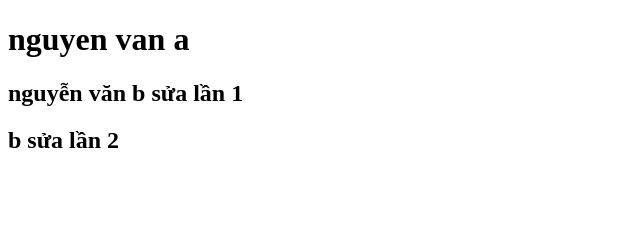
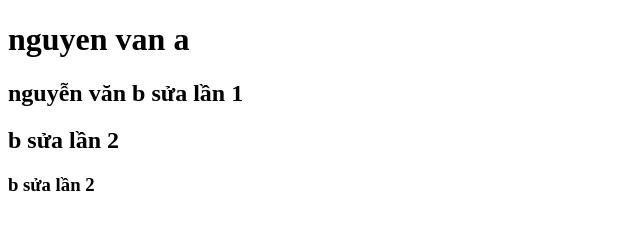
Before and after one commit to khachieu88/TeamAB, a plain HTML site: page index.html in a window 1280 px wide. Shown: the whole page, without its empty margins (0-640 px from the left). Drawn offline with Linux system fonts and the light colour scheme.

Commit message:
b.sua.nua

```diff
--- a/index.html
+++ b/index.html
@@ -9,5 +9,6 @@
     <h1>nguyen van a</h1>
     <h2>nguyễn văn b sửa lần 1</h2>
     <h2>b sửa lần 2</h2>
+    <h3>b sửa lần 2</h3>
   </body>
 </html>
```
